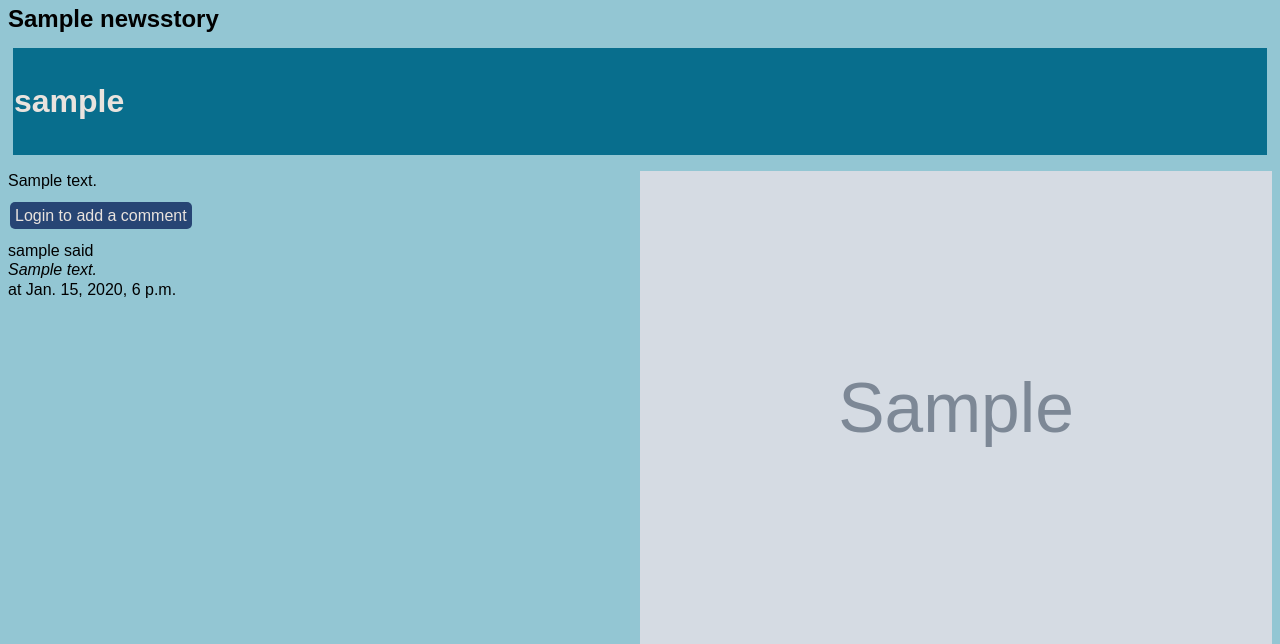
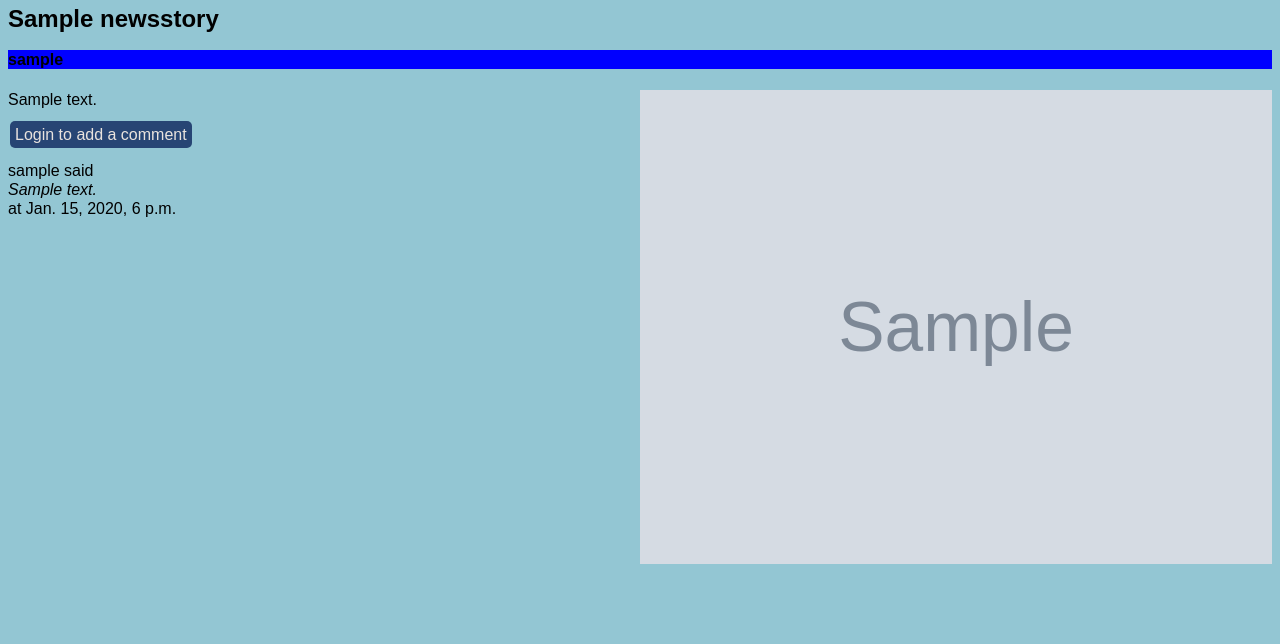
Before and after one commit to Lyndallh/she_codes_news, a Django app: page /news/1/ in a window 1280 px wide. Shown: the part 66-710 px from the top of the page. Run offline with Django 4.2, Linux system fonts and the light colour scheme; tables that the repository leaves empty hold one stand-in row (values such as "Sample post"); grey boxes marked "Sample" are stand-in pictures; parts of the project's set-up code (start-up, migrations or seed data) failed here and were passed over; some web fonts are replaced.

Commit message:
Revert "css changes to author banner"
This reverts commit 8fc733c72a5177d2fd7e0ad5352880e67418a70a.

```diff
--- a/she_codes_news/static/styles.css
+++ b/she_codes_news/static/styles.css
@@ -68,11 +68,7 @@ a, p {
 }
 
 #author{
-    background-color: var(--teal-dark);
-    color: var(--sand);
-    font-size: 2rem;
-    padding: 1px;
-    margin: 5px;
+    background-color: blue;
 }
 
 #new-story, .hyperlink-button{
```
